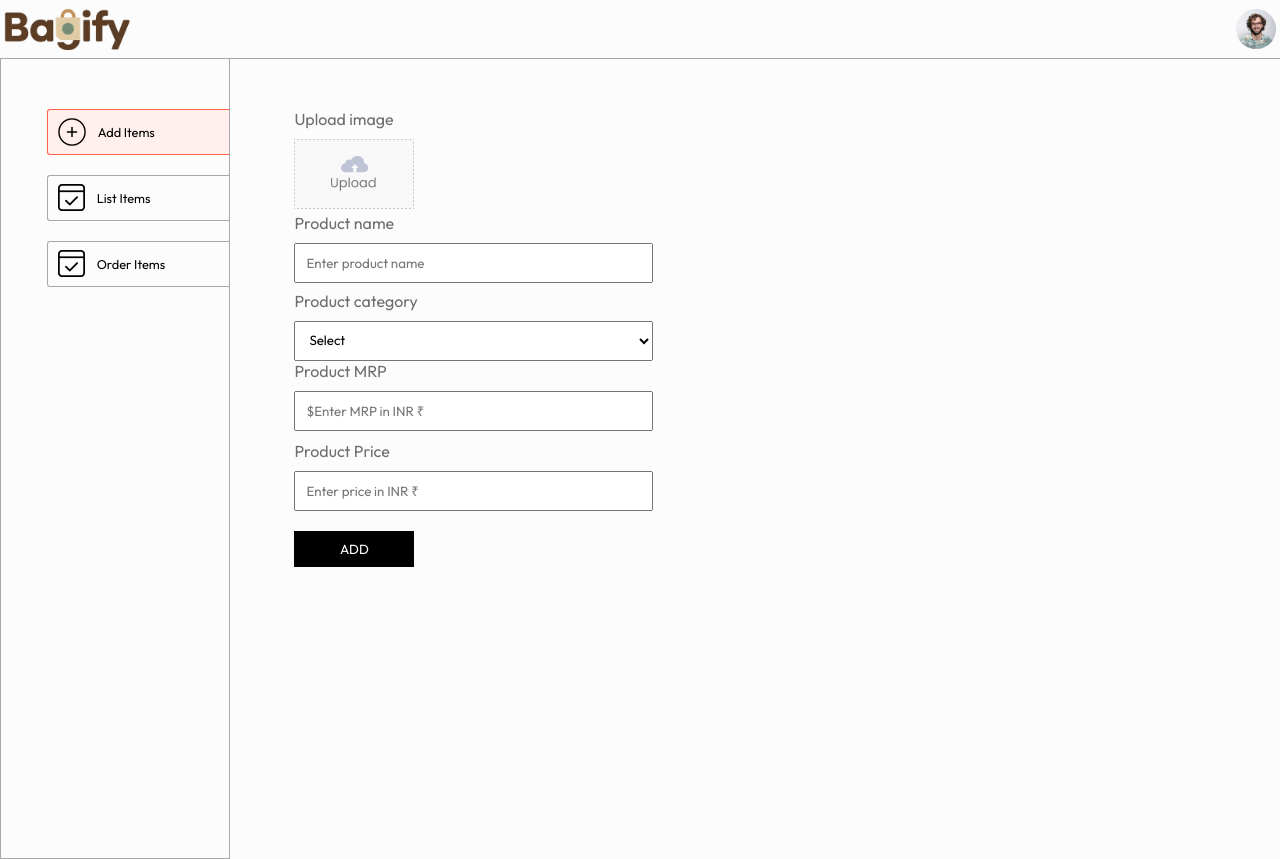
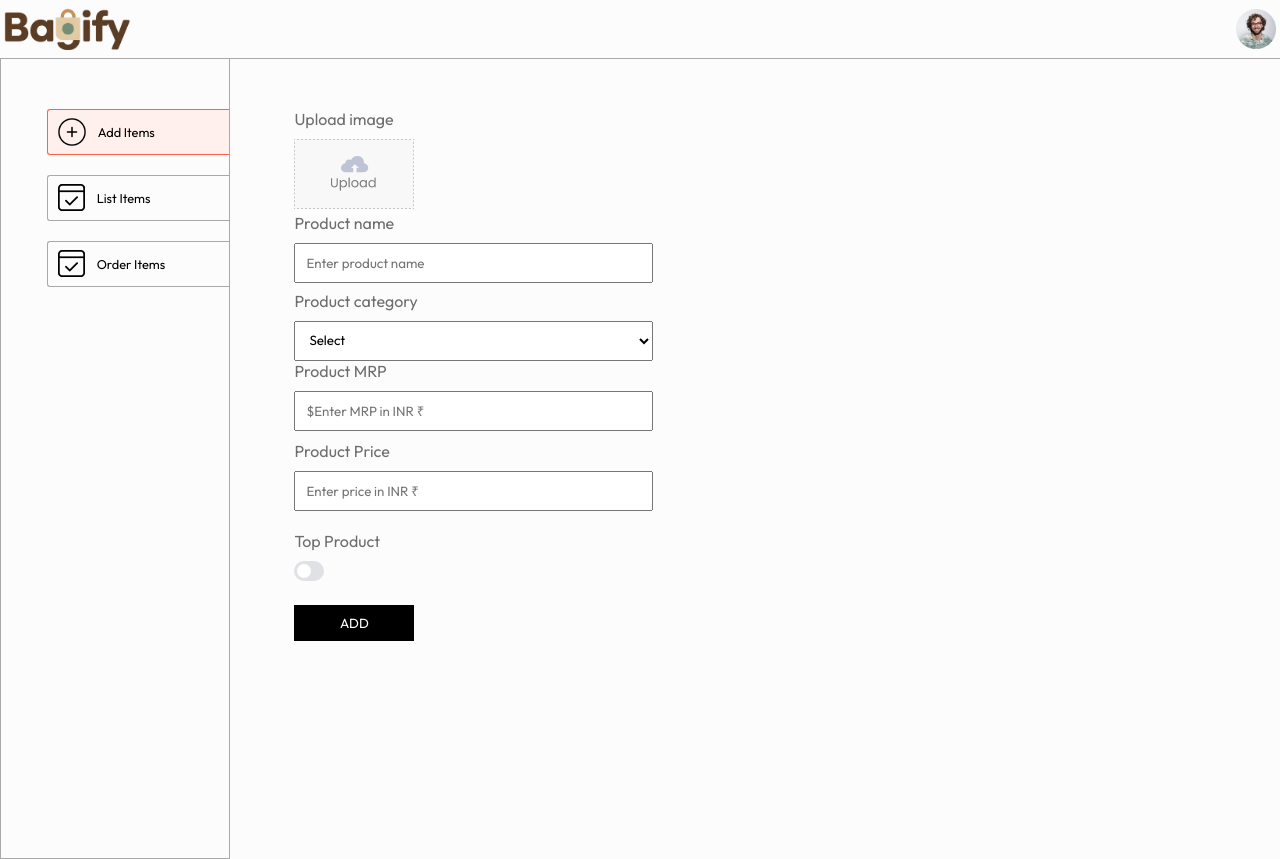
Before and after one commit to arbazzkhann/MERN-Bag-Selling-Project, a React (Vite) app in the folder admin/: page /add in a window 1280 px wide. Built offline with nearby package versions, Linux system fonts and the light colour scheme.

Commit message:
Adding top product checkbox

```diff
--- a/admin/src/pages/Add/Add.css
+++ b/admin/src/pages/Add/Add.css
@@ -44,3 +44,89 @@
     color: white;
     cursor: pointer;
 }
+
+
+.top-product {
+    margin-top: 20px;
+    max-width: 200px;
+}
+
+.top-product p {
+    margin-bottom: 10px;
+}
+
+.top-product label {
+    margin: 10px;
+}
+
+.top-product input {
+    padding: 10px;
+}
+
+
+
+/* Checkbox */
+
+/* Checkbox */
+.checkbox-wrapper-2 .ikxBAC {
+  appearance: none;
+  background-color: #dfe1e4;
+  border-radius: 72px;
+  border-style: none;
+  flex-shrink: 0;
+  height: 20px;
+  width: 30px;
+  margin: 0;
+  position: relative;
+}
+
+.checkbox-wrapper-2 .ikxBAC::before {
+  bottom: -6px;
+  content: "";
+  left: -6px;
+  position: absolute;
+  right: -6px;
+  top: -6px;
+}
+
+.checkbox-wrapper-2 .ikxBAC,
+.checkbox-wrapper-2 .ikxBAC::after {
+  transition: all 100ms ease-out;
+}
+
+.checkbox-wrapper-2 .ikxBAC::after {
+  background-color: #fff;
+  border-radius: 50%;
+  content: "";
+  height: 14px;
+  left: 3px;
+  position: absolute;
+  top: 3px;
+  width: 14px;
+}
+
+.checkbox-wrapper-2 input[type=checkbox] {
+  cursor: default;
+}
+
+.checkbox-wrapper-2 .ikxBAC:hover {
+  background-color: #c9cbcd;
+  transition-duration: 0s;
+}
+
+.checkbox-wrapper-2 .ikxBAC:checked {
+  background-color: #6e79d6;
+}
+
+.checkbox-wrapper-2 .ikxBAC:checked::after {
+  background-color: #fff;
+  left: 13px;
+}
+
+.checkbox-wrapper-2 :focus:not(.focus-visible) {
+  outline: 0;
+}
+
+.checkbox-wrapper-2 .ikxBAC:checked:hover {
+  background-color: #535db3;
+}
--- a/admin/src/pages/Add/Add.jsx
+++ b/admin/src/pages/Add/Add.jsx
@@ -10,14 +10,17 @@ const Add = ({url}) => {
         name: "",
         mrp: "",
         price: "",
-        category: ""
+        category: "",
+        isTopProduct: false
     });
 
     const onChangeHandler = (e) => {
-        const name = e.target.name;
-        const value = e.target.value;
+        const { name, type, checked, value } = e.target;
 
-        setData(data => ({...data, [name]: value}))
+        setData((prev) => ({
+            ...prev,
+            [name]: type === "checkbox" ? checked : value
+        }));
     }
 
 
@@ -29,6 +32,7 @@ const Add = ({url}) => {
         formData.append('mrp', Number(data.mrp));
         formData.append('price', Number(data.price));
         formData.append('category', data.category);
+        formData.append('isTopProduct', data.isTopProduct);
         formData.append('image', image);
 
         const response = await axios.post(`${url}/api/bag/add`, formData);
@@ -39,7 +43,8 @@ const Add = ({url}) => {
                 name: "",
                 mrp: "",
                 price: "",
-                category: "Backpacks"
+                category: "Backpacks",
+                isTopProduct: false
             });
             setImage(false);
             toast.success(response.data.message);
@@ -48,6 +53,10 @@ const Add = ({url}) => {
             toast.error(response.data.message);
         }
     }
+
+    useEffect(() => {
+        console.log(data);
+    }, [data]);
 
 
   return (
@@ -89,6 +98,10 @@ const Add = ({url}) => {
                     <input onChange={onChangeHandler} value={data.price} type="number" name='price' placeholder='Enter price in INR ₹' required/>
                 </div>
             </div>
+                <div className='top-product checkbox-wrapper-2'>
+                    <p>Top Product</p>
+                    <input onChange={onChangeHandler} value={data.isTopProduct} type="checkbox" name='isTopProduct' className='sc-gJwTLC ikxBAC'/>
+                </div>
             <button type='submit' className='add-button'>ADD</button>
         </form>
     </div>
--- a/admin/src/pages/List/List.css
+++ b/admin/src/pages/List/List.css
@@ -5,7 +5,7 @@
 
 .list-table .title {
   display: grid;
-  grid-template-columns: 0.5fr 2fr 1.2fr 1fr 1fr 0.8fr;
+  grid-template-columns: 0.5fr 2.5fr 1.2fr 1fr 0.8fr 0.8fr 0.8fr;
   background: linear-gradient(135deg, #8a5cf6, #6d28d9);
   color: #fff;
   padding: 14px 16px;
@@ -19,7 +19,7 @@
 
 .list-table-format {
   display: grid;
-  grid-template-columns: 0.5fr 2fr 1.2fr 1fr 1fr 0.8fr;
+  grid-template-columns: 0.5fr 2.5fr 1.2fr 1fr 0.8fr 0.8fr 0.8fr;
   align-items: center;
   gap: 12px;
   padding: 14px 16px;
@@ -114,3 +114,70 @@
     justify-content: space-between;
   }
 }
+
+
+
+
+/* Checkbox */
+.checkbox-wrapper-2 .ikxBAC {
+  appearance: none;
+  background-color: #dfe1e4;
+  border-radius: 72px;
+  border-style: none;
+  flex-shrink: 0;
+  height: 20px;
+  width: 30px;
+  margin: 0;
+  position: relative;
+}
+
+.checkbox-wrapper-2 .ikxBAC::before {
+  bottom: -6px;
+  content: "";
+  left: -6px;
+  position: absolute;
+  right: -6px;
+  top: -6px;
+}
+
+.checkbox-wrapper-2 .ikxBAC,
+.checkbox-wrapper-2 .ikxBAC::after {
+  transition: all 100ms ease-out;
+}
+
+.checkbox-wrapper-2 .ikxBAC::after {
+  background-color: #fff;
+  border-radius: 50%;
+  content: "";
+  height: 14px;
+  left: 3px;
+  position: absolute;
+  top: 3px;
+  width: 14px;
+}
+
+.checkbox-wrapper-2 input[type=checkbox] {
+  cursor: default;
+}
+
+.checkbox-wrapper-2 .ikxBAC:hover {
+  background-color: #c9cbcd;
+  transition-duration: 0s;
+}
+
+.checkbox-wrapper-2 .ikxBAC:checked {
+  background-color: #6e79d6;
+}
+
+.checkbox-wrapper-2 .ikxBAC:checked::after {
+  background-color: #fff;
+  left: 13px;
+}
+
+.checkbox-wrapper-2 :focus:not(.focus-visible) {
+  outline: 0;
+}
+
+.checkbox-wrapper-2 .ikxBAC:checked:hover {
+  background-color: #535db3;
+}
--- a/admin/src/pages/List/List.jsx
+++ b/admin/src/pages/List/List.jsx
@@ -16,6 +16,7 @@ const List = ({ url }) => {
         category: "",
         mrp: "",
         price: "",
+        isTopProduct: ""
     });
 
     const fetchList = async () => {
@@ -54,6 +55,7 @@ const List = ({ url }) => {
             category: response.data.data.category,
             mrp: response.data.data.mrp,
             price: response.data.data.price,
+            isTopProduct: response.data.data.isTopProduct
         });
 
         setEditId(id);
@@ -61,11 +63,11 @@ const List = ({ url }) => {
     };
 
     const onChangeHandler = (e) => {
-        const { name, value } = e.target;
+        const { name, type, checked, value } = e.target;
 
         setData((prev) => ({
             ...prev,
-            [name]: value,
+            [name]: type === "checkbox" ? checked : value
         }));
     };
 
@@ -83,6 +85,11 @@ const List = ({ url }) => {
         fetchList() //fetching all list
     }
 
+    useEffect(() => {
+        console.log(data);
+    }, [data])
+
+
     return (
         <div className="list add flex-col">
             <p>All Bags List</p>
@@ -93,6 +100,7 @@ const List = ({ url }) => {
                     <b>Category</b>
                     <b>MRP</b>
                     <b>Price</b>
+                    <b>Top Product</b>
                     <b>Action</b>
                 </div>
                 {list.map((item) => (
@@ -141,6 +149,20 @@ const List = ({ url }) => {
                         ) : (
                             <p>{item.price}</p>
                         )}
+                        {isEdit && editId === item._id ? (
+                            <div className="checkbox-wrapper-2">
+                                <input
+                                    onChange={onChangeHandler}
+                                    value={data.isTopProduct}
+                                    type="checkbox"
+                                    name='isTopProduct'
+                                    checked={data.isTopProduct}
+                                    className="sc-gJwTLC ikxBAC"
+                                />
+                            </div>
+                        ) : (
+                            <p>{item.isTopProduct === true ? "Yes" : "No"}</p>
+                        )}
 
                         <div>
                             {isEdit && editId === item._id ? (
```
Also changed, not shown: 2 other files (tests, documents, lock files or other folders).
